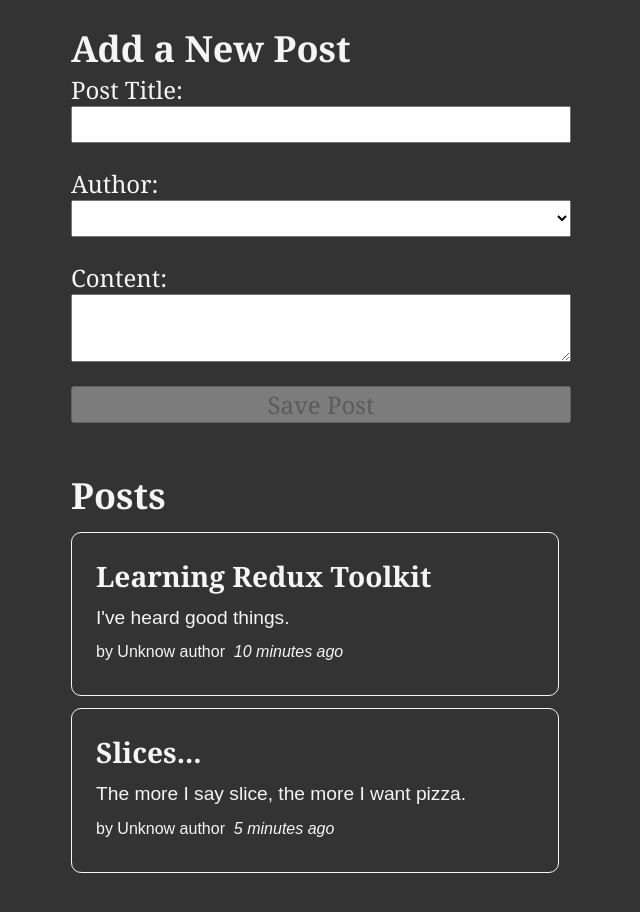
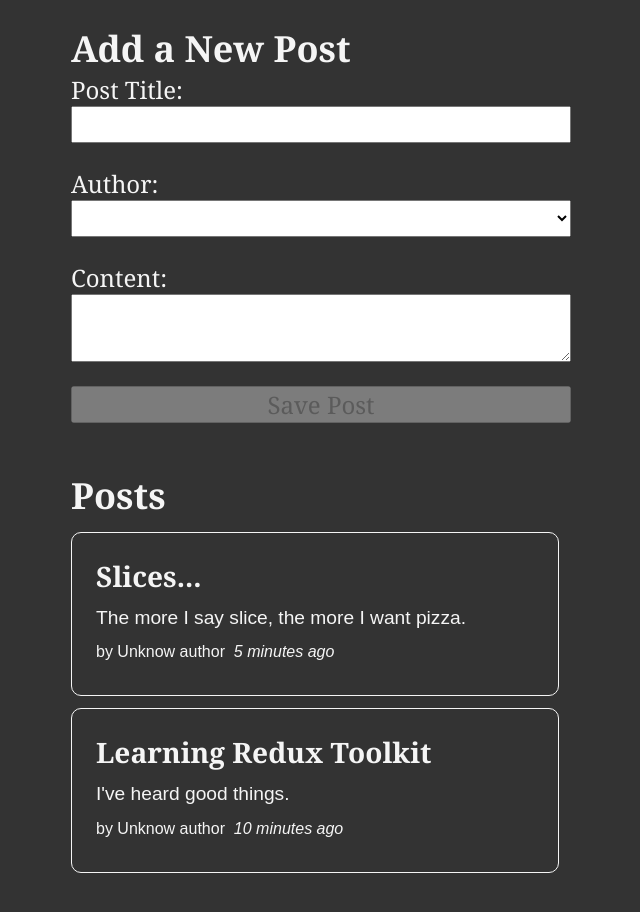
Before and after one commit to muhammetsalihaslan/redux, a React (Create React App) app in the folder redux-example2/: page / in a window 1280 px wide. Shown: the top 912 px of the page, without its empty margins (319-959 px from the left). Built offline with nearby package versions, Linux system fonts and the light colour scheme.

Commit message:
post list

```diff
--- a/redux-example2/src/features/posts/PostsList.js
+++ b/redux-example2/src/features/posts/PostsList.js
@@ -6,7 +6,11 @@
 const PostsList = () => {
   const posts = useSelector(selectAllPosts);
 
-  const renderedPosts = posts.map((post) => (
+  const orderedPosts = posts
+    .slice()
+    .sort((a, b) => b.date.localeCompare(a.date));
+
+  const renderedPosts = orderedPosts.map((post) => (
     <article key={post.id}>
       <h3>{post.title}</h3>
       <p>{post.content.substring(0, 100)}</p>
```
Also changed, not shown: 1 other file (tests, documents, lock files or other folders).
